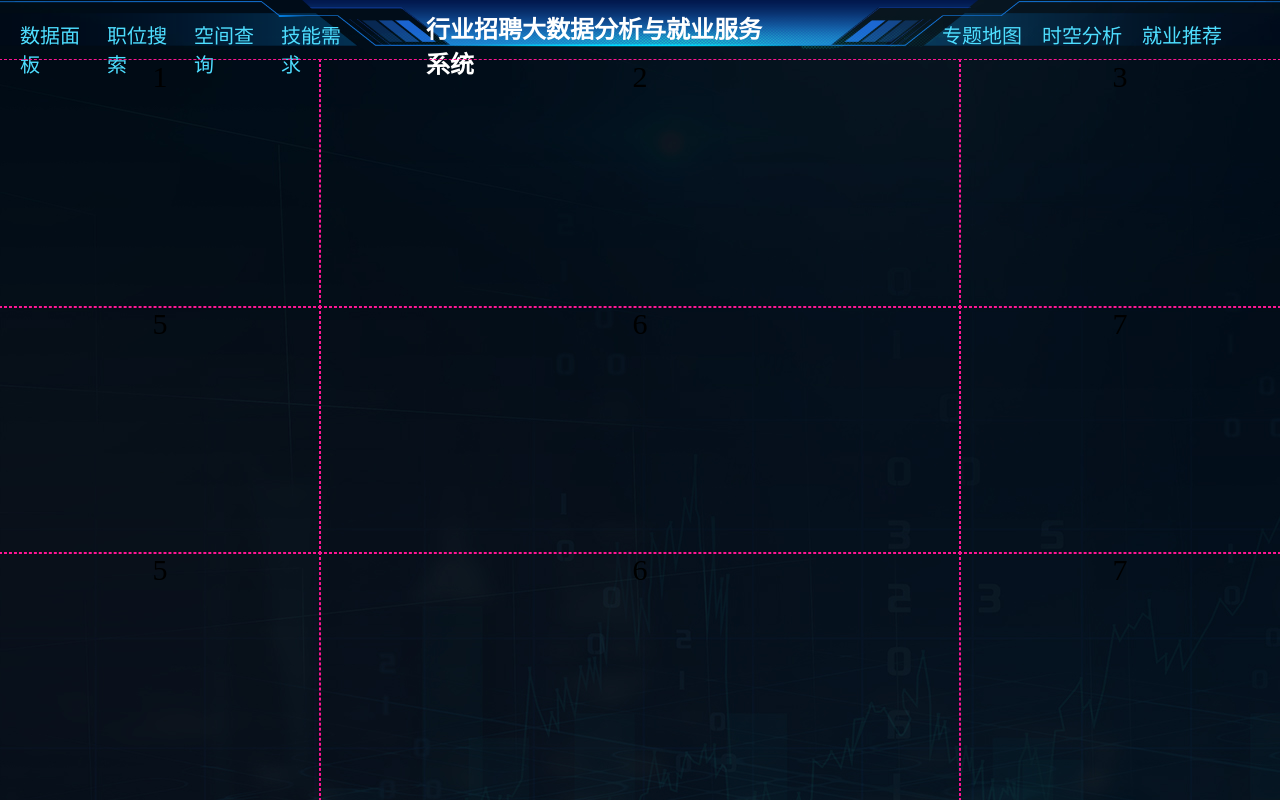
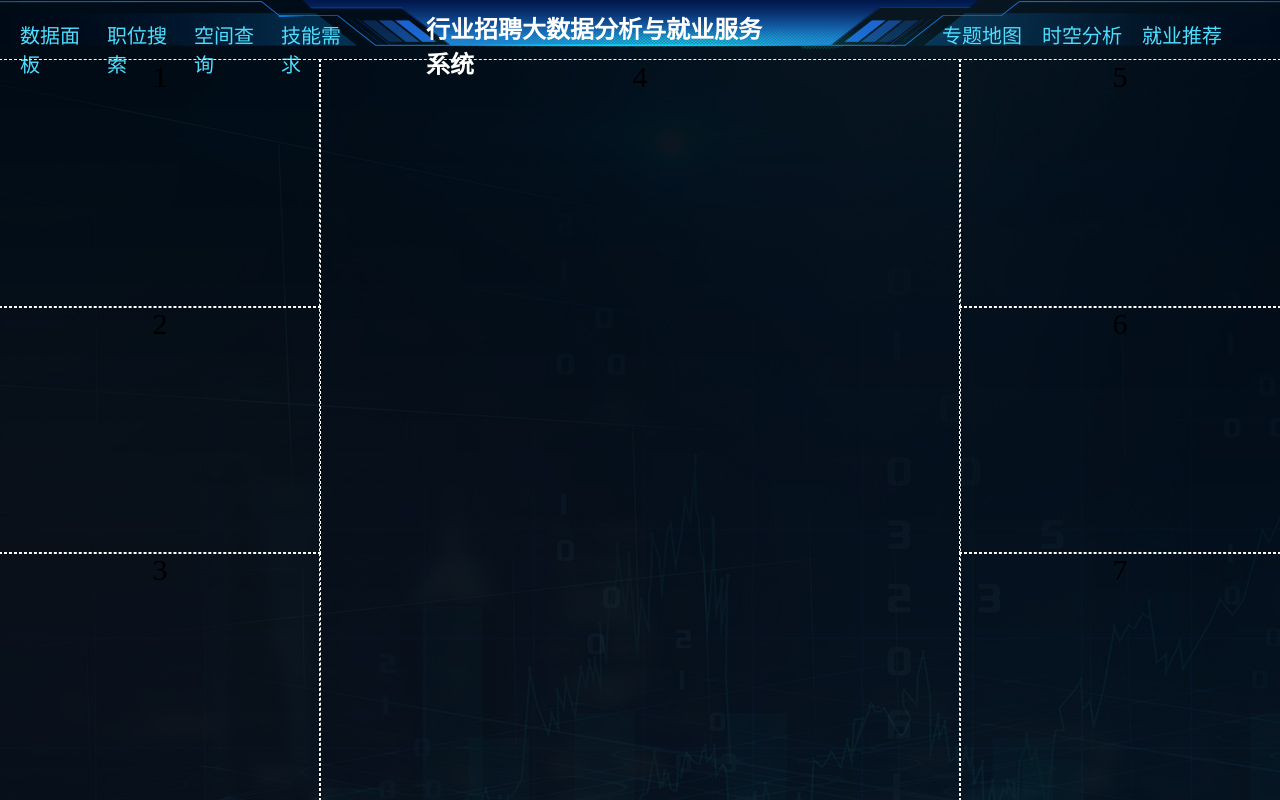
Before and after one commit to Mr-fangao/RecruitmentEmployment, a Vue app: page /jobsearch in a window 1280 px wide. Built offline with nearby package versions, Linux system fonts and the light colour scheme.

Commit message:
11081740

```diff
--- a/src/views/Home.vue
+++ b/src/views/Home.vue
@@ -61,9 +61,10 @@ export default {
   },
   methods: {
     async handleLogin() {
-      request.post("/api/user/queryuser",this.loginFrom).then(res =>{
+      request.post("/api/user/queryuser", this.loginFrom).then((res) => {
         console.log(res);
-      })
+        this.$router.push({ name: "data" });
+      });
       // request.post("/api/user/login", this.form).then((res) => {
       //   if (res.code === "0") {
       //     this.$message({
--- a/src/views/jobsearch.vue
+++ b/src/views/jobsearch.vue
@@ -3,93 +3,56 @@
     <div class="item1">1</div>
     <div class="item2">2</div>
     <div class="item3">3</div>
-
+    <div class="item4">4</div>
     <div class="item5">5</div>
     <div class="item6">6</div>
     <div class="item7">7</div>
-
-    <div class="item10">5</div>
-    <div class="item11">6</div>
-    <div class="item12">7</div>
   </div>
 </template>
 
 <script>
 export default {
-  name: "data",
-  data() {
-    return {
-      current: 1, //切换标识
-      nav: [
-        //导航栏数据
-        "首页",
-        "新闻中心",
-        "要闻资讯",
-        "联系我们",
-      ],
-    };
-  },
-  methods: {
-    // 导航栏切换
-    go(index) {
-      this.current = index; //激活样式
-      if (index == "0") {
-        this.$router.push({ path: "/data" });
-      } else if (index == "1") {
-        this.$router.push({ path: "/job" });
-      }
-    },
-  },
+  name: "jobsearch",
+  data() {},
 };
 </script>
 
 <style lang="less" scoped>
-// .lg_main {
-//   display: grid;
-//   grid-template-columns: 100px auto 100px;
-//   grid-template-rows: 33% 33% 33%;
-//   grid-template-areas:
-//     "pt1 · pt4 "
-//     "pt2 · pt5 "
-//     "pt3 · pt6 ";
-
-//   // .panel_title {
-//   //   > span {
-//   //     color: #fbf816;
-//   //     margin-left: 10px;
-//   //   }
-
-//   //   &::before {
-//   //     content: "";
-//   //     width: 30px;
-//   //     height: 31px;
-//   //     position: relative;
-//   //     top: 8px;
-//   //     margin: 0;
-//   //     display: inline-block;
-//   //     // background: url('~public/images/djgk/icon1.png') center center no-repeat;
-//   //   }
-//   // }
-
-//   .panel {
-//     outline: 1px dashed #ff1493;
-//   }
-
 .grid-container {
   display: grid;
   height: calc(100% - 60px);
   grid-template-columns: 1fr 2fr 1fr;
   grid-template-rows: repeat(3, 1fr);
-  // grid-gap: 1px;
+  grid-template-areas:
+    "pt1 pt4 pt5 "
+    "pt2 pt4 pt6 "
+    "pt3 pt4 pt7 ";
   background-color: transparent;
-  // padding: 1px;
-}
-
-.grid-container > div {
-  // background-color: transparent;
-  text-align: center;
-  // padding: 20px 0;
-  font-size: 30px;
-  outline: 1px dashed #ff1493;
+  div {
+    text-align: center;
+    font-size: 30px;
+    outline: 1px dashed #fff;
+  }
+  .item1 {
+    grid-area: pt1;
+  }
+  .item2 {
+    grid-area: pt2;
+  }
+  .item3 {
+    grid-area: pt3;
+  }
+  .item4 {
+    grid-area: pt4;
+  }
+  .item5 {
+    grid-area: pt5;
+  }
+  .item6 {
+    grid-area: pt6;
+  }
+  .item7 {
+    grid-area: pt7;
+  }
 }
 </style>
```
Also changed, not shown: src/router/index.js (+26 -1 lines), src/assets/css/globalmain.css (added).
